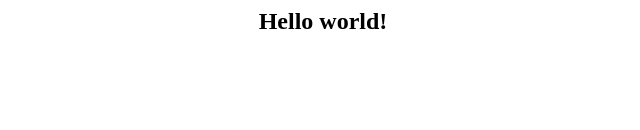
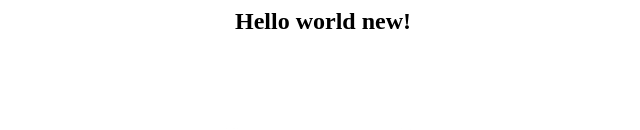
Before and after one commit to venkatsubbu235/assignmentJenkins, a plain HTML site: page index.html in a window 1280 px wide. Shown: the top 130 px of the page, without its empty margins (317-957 px from the left). Drawn offline with Linux system fonts and the light colour scheme.

Commit message:
change in dev branch

```diff
--- a/index.html
+++ b/index.html
@@ -3,6 +3,6 @@
 <title> Intellipaat </title>
 </head>
 <body style = "background-image:url('images/github3.jpg'); background-size: 100%">
-<h2 ALIGN=CENTER>Hello world!</h2>
+<h2 ALIGN=CENTER>Hello world new!</h2>
 </body>
 </html>
```
